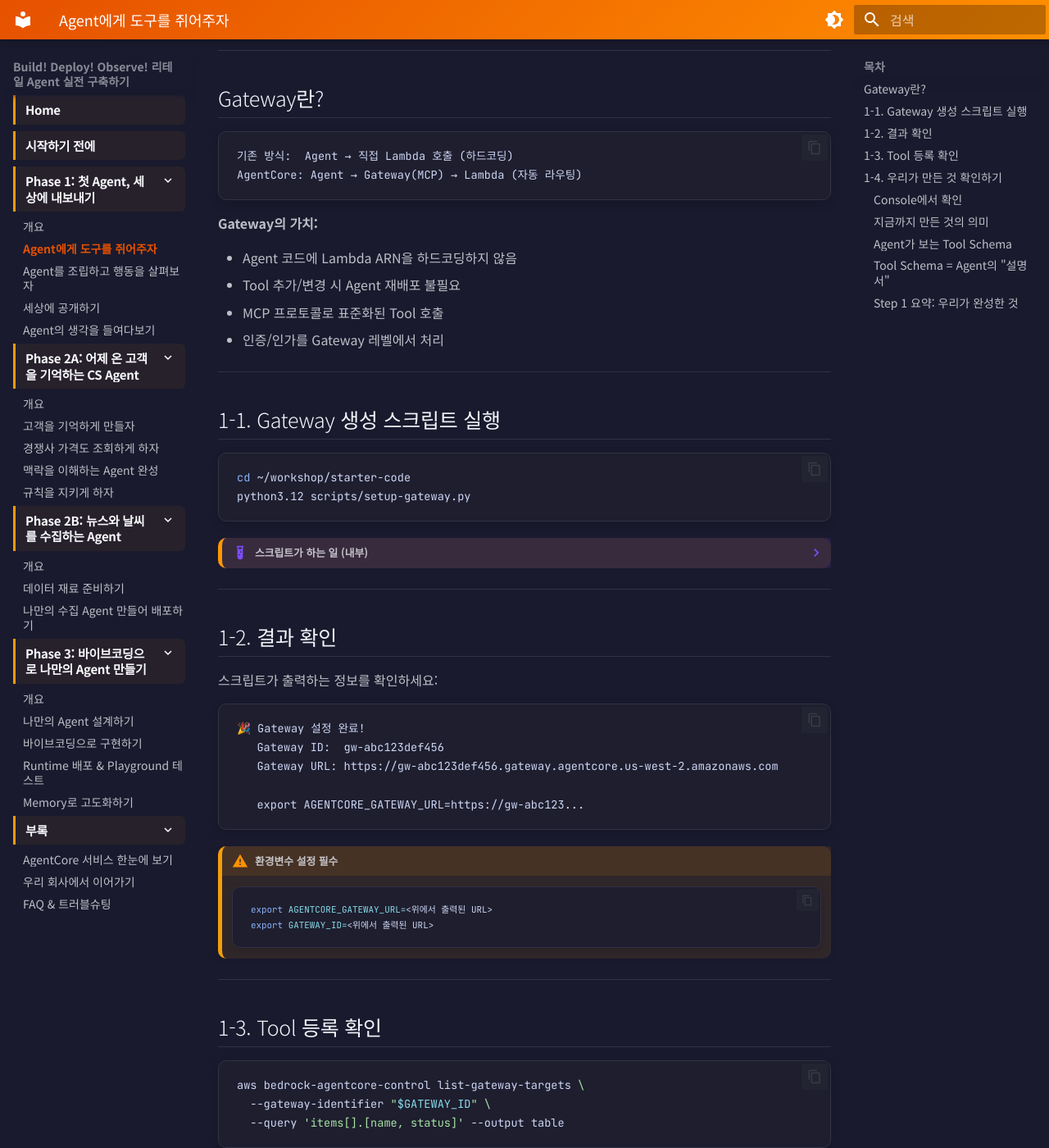
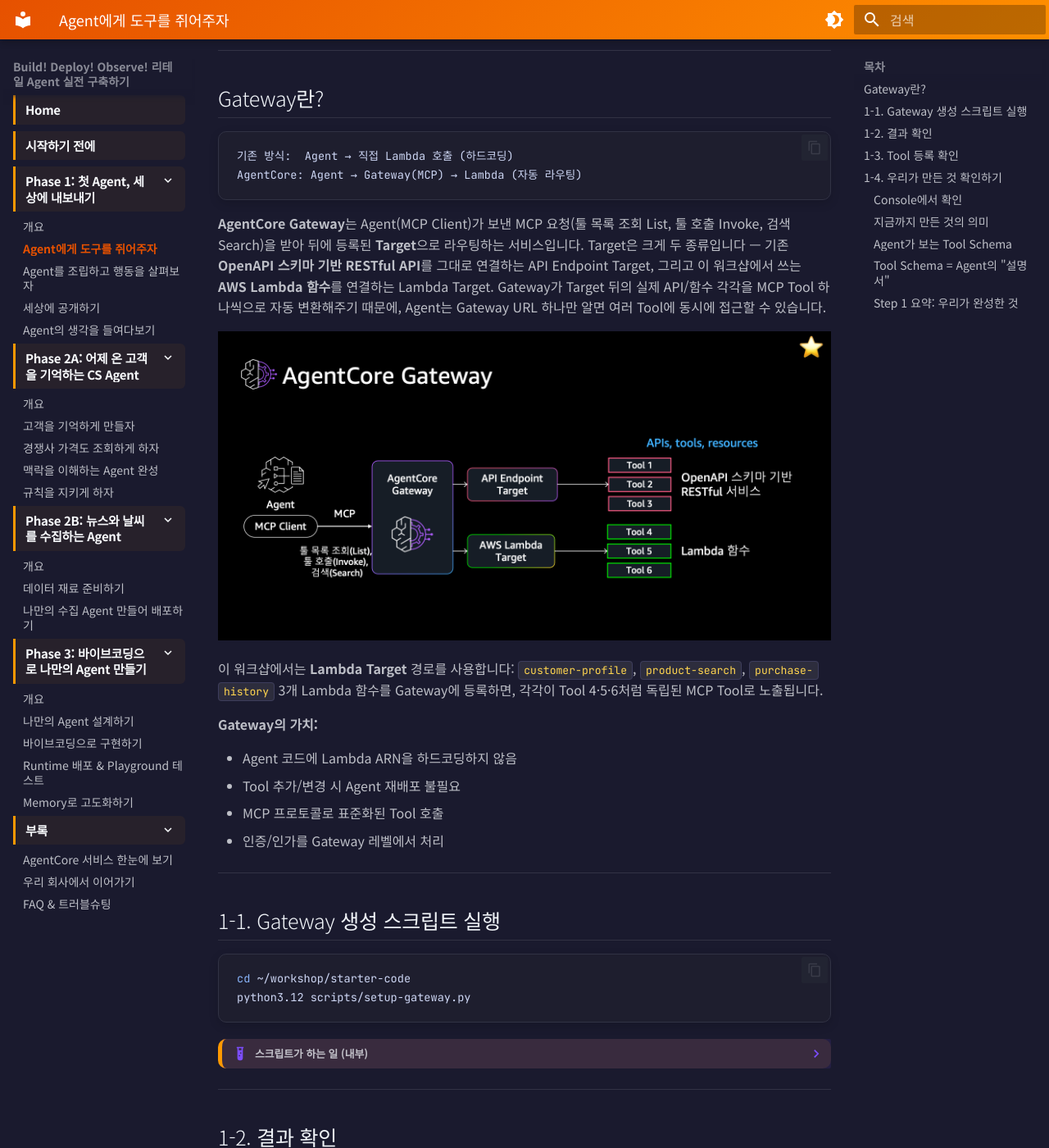
Before and after one commit to kjhyuok/rcg-agentcore-workshop-guide, an MkDocs documentation site: the page built from docs/phase1/step1-gateway.md, in a window 1280 px wide and 1400 px high, scrolled down 509 px. Shown: the whole window at 82% size. Built offline with MkDocs 1.6.1 and Material for MkDocs 9.7.7, drawn with Linux system fonts in a browser that asks for light colours.

Commit message:
docs: Step1 Gateway란? 섹션에 AgentCore Gateway 개념도 추가

````diff
--- a/docs/phase1/step1-gateway.md
+++ b/docs/phase1/step1-gateway.md
@@ -25,6 +25,12 @@
 기존 방식:  Agent → 직접 Lambda 호출 (하드코딩)
 AgentCore: Agent → Gateway(MCP) → Lambda (자동 라우팅)
 ```
+
+**AgentCore Gateway**는 Agent(MCP Client)가 보낸 MCP 요청(툴 목록 조회 List, 툴 호출 Invoke, 검색 Search)을 받아 뒤에 등록된 **Target**으로 라우팅하는 서비스입니다. Target은 크게 두 종류입니다 — 기존 **OpenAPI 스키마 기반 RESTful API**를 그대로 연결하는 API Endpoint Target, 그리고 이 워크샵에서 쓰는 **AWS Lambda 함수**를 연결하는 Lambda Target. Gateway가 Target 뒤의 실제 API/함수 각각을 MCP Tool 하나씩으로 자동 변환해주기 때문에, Agent는 Gateway URL 하나만 알면 여러 Tool에 동시에 접근할 수 있습니다.
+
+![AgentCore Gateway 개념](../assets/images/phase1/agentcore-gateway-concept.png)
+
+이 워크샵에서는 **Lambda Target** 경로를 사용합니다: `customer-profile`, `product-search`, `purchase-history` 3개 Lambda 함수를 Gateway에 등록하면, 각각이 Tool 4·5·6처럼 독립된 MCP Tool로 노출됩니다.
 
 **Gateway의 가치:**
 
````
Also changed, not shown: docs/assets/images/phase1/agentcore-gateway-concept.png (added).
